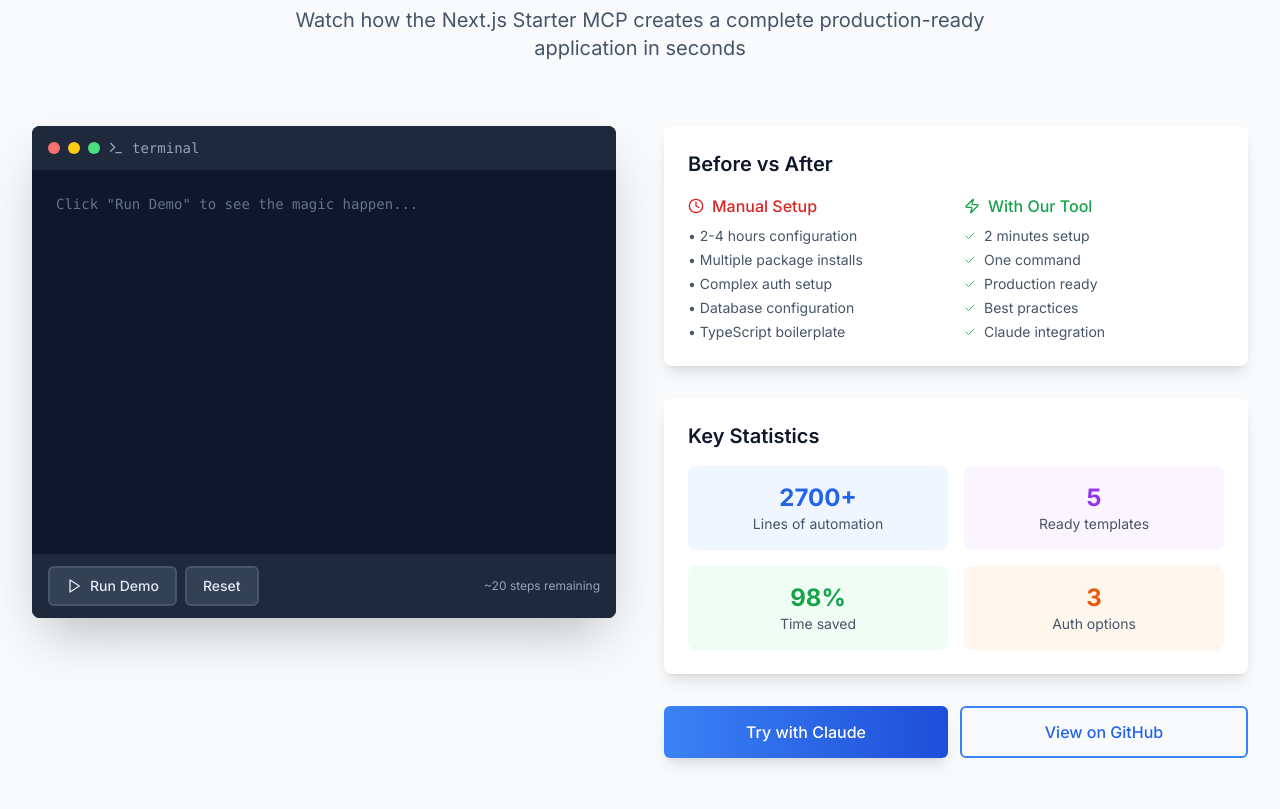
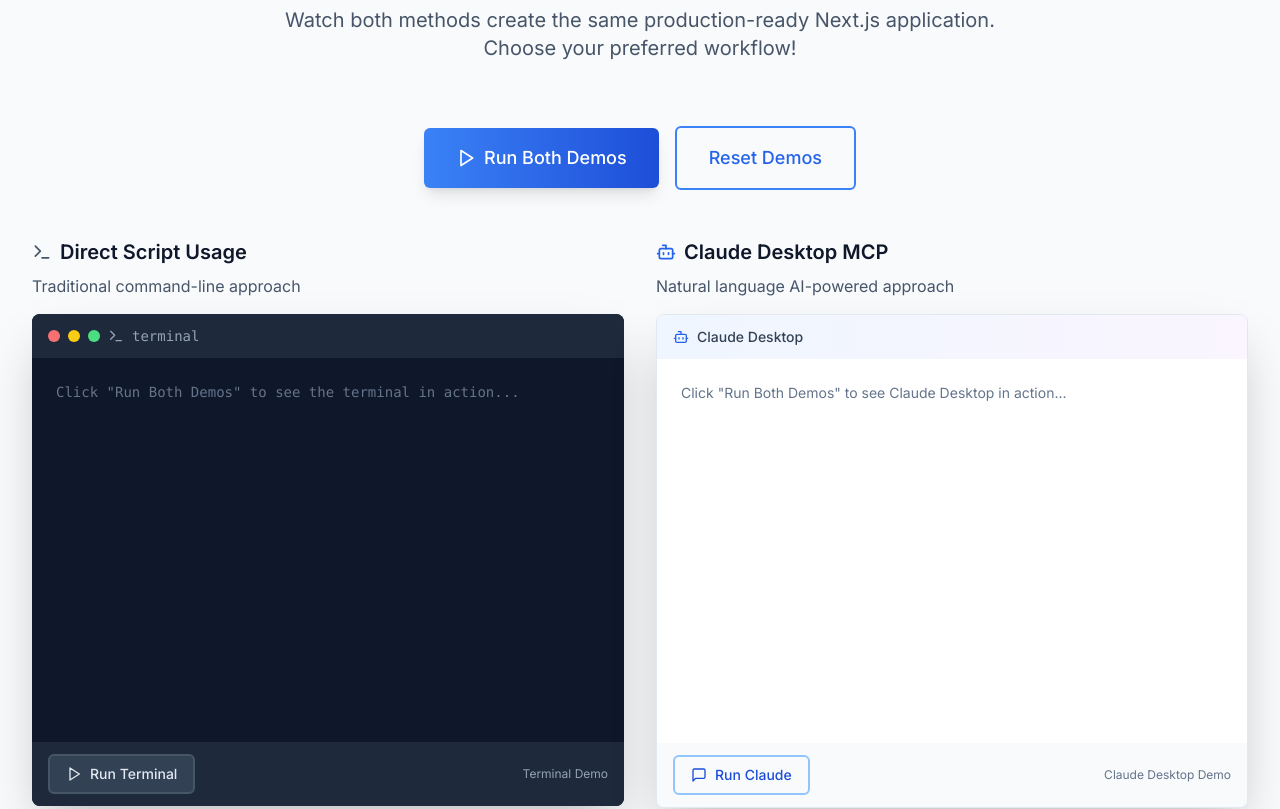
Before and after one commit to Bendako/next-starter-mcp-landing-page, a Next.js app: page / in a window 1280 px wide. Shown: the part 1260-2069 px from the top of the page. Built offline with nearby package versions, Linux system fonts and the light colour scheme.

Commit message:
feat: Update GitHub repository links throughout landing page components

```diff
--- a/src/components/Demo.tsx
+++ b/src/components/Demo.tsx
@@ -1,7 +1,7 @@
 'use client'
 
 import { useState, useEffect } from 'react'
-import { Play, Terminal, Check, Clock, Zap } from 'lucide-react'
+import { Play, Terminal, Check, Clock, Zap, MessageSquare, Bot } from 'lucide-react'
 import Button from './ui/Button'
 
 const terminalSteps = [
@@ -27,36 +27,91 @@
   { text: '🌐 Run: npm run dev', delay: 8000 },
 ]
 
+const claudeSteps = [
+  { text: '👤 Create a new Next.js app called "my-saas-app" with authentication and database', delay: 0, user: true },
+  { text: '', delay: 1000 },
+  { text: '🤖 I\'ll help you create a production-ready Next.js SaaS application!', delay: 1500, claude: true },
+  { text: '', delay: 2000 },
+  { text: '🤖 Let me run the Next.js Starter MCP script with the right configuration...', delay: 2500, claude: true },
+  { text: '', delay: 3000 },
+  { text: '⚡ Executing: ./create-next-starter.sh --template saas my-saas-app', delay: 3500, command: true },
+  { text: '', delay: 4000 },
+  { text: '✅ Setting up Next.js 14 with TypeScript', delay: 4500, success: true },
+  { text: '✅ Configuring Tailwind CSS with custom theme', delay: 5000, success: true },
+  { text: '✅ Installing Clerk for authentication', delay: 5500, success: true },
+  { text: '✅ Setting up Convex real-time database', delay: 6000, success: true },
+  { text: '✅ Generating SaaS-specific components', delay: 6500, success: true },
+  { text: '✅ Configuring payment integration hooks', delay: 7000, success: true },
+  { text: '', delay: 7500 },
+  { text: '🎉 Perfect! Your SaaS application is ready to go!', delay: 8000, highlight: true, claude: true },
+  { text: '', delay: 8500 },
+  { text: '🤖 You can now run `npm run dev` to start building your SaaS product.', delay: 9000, claude: true },
+]
+
 export default function Demo() {
-  const [currentStep, setCurrentStep] = useState(0)
-  const [isPlaying, setIsPlaying] = useState(false)
-  const [displayedSteps, setDisplayedSteps] = useState<typeof terminalSteps>([])
+  const [terminalStep, setTerminalStep] = useState(0)
+  const [claudeStep, setClaudeStep] = useState(0)
+  const [isTerminalPlaying, setIsTerminalPlaying] = useState(false)
+  const [isClaudePlaying, setIsClaudePlaying] = useState(false)
+  const [terminalDisplayed, setTerminalDisplayed] = useState<typeof terminalSteps>([])
+  const [claudeDisplayed, setClaudeDisplayed] = useState<typeof claudeSteps>([])
 
+  // Terminal animation
   useEffect(() => {
-    if (!isPlaying) return
+    if (!isTerminalPlaying) return
 
     const timer = setTimeout(() => {
-      if (currentStep < terminalSteps.length) {
-        setDisplayedSteps(prev => [...prev, terminalSteps[currentStep]])
-        setCurrentStep(prev => prev + 1)
+      if (terminalStep < terminalSteps.length) {
+        setTerminalDisplayed(prev => [...prev, terminalSteps[terminalStep]])
+        setTerminalStep(prev => prev + 1)
       } else {
-        setIsPlaying(false)
+        setIsTerminalPlaying(false)
       }
-    }, terminalSteps[currentStep]?.delay || 1000)
+    }, terminalSteps[terminalStep]?.delay || 1000)
 
     return () => clearTimeout(timer)
-  }, [currentStep, isPlaying])
+  }, [terminalStep, isTerminalPlaying])
 
-  const startDemo = () => {
-    setCurrentStep(0)
-    setDisplayedSteps([])
-    setIsPlaying(true)
+  // Claude animation
+  useEffect(() => {
+    if (!isClaudePlaying) return
+
+    const timer = setTimeout(() => {
+      if (claudeStep < claudeSteps.length) {
+        setClaudeDisplayed(prev => [...prev, claudeSteps[claudeStep]])
+        setClaudeStep(prev => prev + 1)
+      } else {
+        setIsClaudePlaying(false)
+      }
+    }, claudeSteps[claudeStep]?.delay || 1000)
+
+    return () => clearTimeout(timer)
+  }, [claudeStep, isClaudePlaying])
+
+  const startTerminal = () => {
+    setTerminalStep(0)
+    setTerminalDisplayed([])
+    setIsTerminalPlaying(true)
   }
 
-  const resetDemo = () => {
-    setCurrentStep(0)
-    setDisplayedSteps([])
-    setIsPlaying(false)
+  const startClaude = () => {
+    setClaudeStep(0)
+    setClaudeDisplayed([])
+    setIsClaudePlaying(true)
+  }
+
+  const startBoth = () => {
+    startTerminal()
+    startClaude()
+  }
+
+  const resetBoth = () => {
+    setTerminalStep(0)
+    setClaudeStep(0)
+    setTerminalDisplayed([])
+    setClaudeDisplayed([])
+    setIsTerminalPlaying(false)
+    setIsClaudePlaying(false)
   }
 
   return (
@@ -68,13 +123,44 @@
             See It In Action
           </h2>
           <p className="text-xl text-slate-600 max-w-3xl mx-auto">
-            Watch how the Next.js Starter MCP creates a complete production-ready application in seconds
+            Watch both methods create the same production-ready Next.js application. Choose your preferred workflow!
           </p>
         </div>
 
-        <div className="grid lg:grid-cols-2 gap-12 items-start">
-          {/* Interactive Terminal */}
-          <div className="order-2 lg:order-1">
+        {/* Demo Controls */}
+        <div className="text-center mb-12">
+          <div className="flex flex-col sm:flex-row gap-4 justify-center items-center">
+            <Button
+              onClick={startBoth}
+              disabled={isTerminalPlaying || isClaudePlaying}
+              size="lg"
+              className="group"
+            >
+              <Play className="h-5 w-5 mr-2" />
+              Run Both Demos
+            </Button>
+            <Button
+              variant="outline"
+              onClick={resetBoth}
+              size="lg"
+            >
+              Reset Demos
+            </Button>
+          </div>
+        </div>
+
+        {/* Side by Side Demos */}
+        <div className="grid lg:grid-cols-2 gap-8 mb-16">
+          {/* Terminal Demo */}
+          <div>
+            <div className="mb-4">
+              <h3 className="text-xl font-semibold text-slate-900 mb-2 flex items-center">
+                <Terminal className="h-5 w-5 mr-2 text-slate-600" />
+                Direct Script Usage
+              </h3>
+              <p className="text-slate-600">Traditional command-line approach</p>
+            </div>
+
             <div className="bg-slate-900 rounded-lg overflow-hidden shadow-2xl">
               {/* Terminal Header */}
               <div className="bg-slate-800 px-4 py-3 flex items-center space-x-2">
@@ -91,7 +177,7 @@
 
               {/* Terminal Content */}
               <div className="p-6 h-96 overflow-y-auto font-mono text-sm">
-                {displayedSteps.map((step, index) => (
+                {terminalDisplayed.map((step, index) => (
                   <div
                     key={index}
                     className={`mb-2 ${
@@ -105,128 +191,131 @@
                     }`}
                   >
                     {step.text}
-                    {index === displayedSteps.length - 1 && isPlaying && (
+                    {index === terminalDisplayed.length - 1 && isTerminalPlaying && (
                       <span className="animate-pulse">|</span>
                     )}
                   </div>
                 ))}
-                {!isPlaying && displayedSteps.length === 0 && (
+                {!isTerminalPlaying && terminalDisplayed.length === 0 && (
                   <div className="text-slate-500">
-                    Click &quot;Run Demo&quot; to see the magic happen...
+                    Click &quot;Run Both Demos&quot; to see the terminal in action...
                   </div>
                 )}
               </div>
 
-              {/* Terminal Controls */}
+              {/* Terminal Footer */}
               <div className="bg-slate-800 px-4 py-3 flex justify-between items-center">
-                <div className="flex space-x-2">
                 <Button
                   variant="outline"
                   size="sm"
-                    onClick={startDemo}
-                    disabled={isPlaying}
+                  onClick={startTerminal}
+                  disabled={isTerminalPlaying}
                   className="bg-slate-700 border-slate-600 text-slate-200 hover:bg-slate-600"
                 >
                   <Play className="h-4 w-4 mr-2" />
-                    Run Demo
+                  Run Terminal
                 </Button>
-                  <Button
-                    variant="outline"
-                    size="sm"
-                    onClick={resetDemo}
-                    className="bg-slate-700 border-slate-600 text-slate-200 hover:bg-slate-600"
-                  >
-                    Reset
-                  </Button>
-                </div>
                 <div className="text-slate-400 text-xs">
-                  ~{Math.max(0, terminalSteps.length - currentStep)} steps remaining
+                  Terminal Demo
                 </div>
               </div>
             </div>
           </div>
 
-          {/* Demo Stats & Features */}
-          <div className="order-1 lg:order-2 space-y-8">
-            {/* Before vs After */}
-            <div className="bg-white rounded-lg p-6 shadow-lg">
-              <h3 className="text-xl font-semibold text-slate-900 mb-4">Before vs After</h3>
-              <div className="grid grid-cols-2 gap-4">
+          {/* Claude Desktop Demo */}
           <div>
-                  <h4 className="font-medium text-red-600 mb-2 flex items-center">
-                    <Clock className="h-4 w-4 mr-2" />
-                    Manual Setup
-                  </h4>
-                  <ul className="text-sm text-slate-600 space-y-1">
-                    <li>• 2-4 hours configuration</li>
-                    <li>• Multiple package installs</li>
-                    <li>• Complex auth setup</li>
-                    <li>• Database configuration</li>
-                    <li>• TypeScript boilerplate</li>
-                  </ul>
+            <div className="mb-4">
+              <h3 className="text-xl font-semibold text-slate-900 mb-2 flex items-center">
+                <Bot className="h-5 w-5 mr-2 text-primary-600" />
+                Claude Desktop MCP
+              </h3>
+              <p className="text-slate-600">Natural language AI-powered approach</p>
             </div>
-                <div>
-                  <h4 className="font-medium text-green-600 mb-2 flex items-center">
-                    <Zap className="h-4 w-4 mr-2" />
-                    With Our Tool
-                  </h4>
-                  <ul className="text-sm text-slate-600 space-y-1">
-                    <li className="flex items-center">
-                      <Check className="h-3 w-3 text-green-500 mr-2" />
-                      2 minutes setup
-                    </li>
-                    <li className="flex items-center">
-                      <Check className="h-3 w-3 text-green-500 mr-2" />
-                      One command
-                    </li>
-                    <li className="flex items-center">
-                      <Check className="h-3 w-3 text-green-500 mr-2" />
-                      Production ready
-                    </li>
-                    <li className="flex items-center">
-                      <Check className="h-3 w-3 text-green-500 mr-2" />
-                      Best practices
-                    </li>
-                    <li className="flex items-center">
-                      <Check className="h-3 w-3 text-green-500 mr-2" />
-                      Claude integration
-                    </li>
-                  </ul>
+
+            <div className="bg-white rounded-lg overflow-hidden shadow-2xl border border-slate-200">
+              {/* Claude Header */}
+              <div className="bg-gradient-to-r from-primary-50 to-secondary-50 px-4 py-3 flex items-center space-x-2">
+                <div className="flex items-center space-x-2">
+                  <Bot className="h-4 w-4 text-primary-600" />
+                  <span className="text-slate-700 text-sm font-medium">Claude Desktop</span>
+                </div>
+              </div>
+
+              {/* Claude Content */}
+              <div className="p-6 h-96 overflow-y-auto text-sm">
+                {claudeDisplayed.map((step, index) => (
+                  <div key={index} className="mb-3">
+                    {step.text && (
+                      <div className={`${
+                        step.user
+                          ? 'bg-primary-50 text-primary-900 p-3 rounded-lg border border-primary-200'
+                          : step.claude
+                          ? 'bg-secondary-50 text-secondary-900 p-3 rounded-lg border border-secondary-200'
+                          : step.command
+                          ? 'bg-slate-100 text-slate-800 p-2 rounded font-mono text-xs'
+                          : step.success
+                          ? 'text-green-600 flex items-center'
+                          : step.highlight
+                          ? 'text-primary-600 font-semibold'
+                          : 'text-slate-600'
+                      }`}>
+                        {step.success && <Check className="h-3 w-3 mr-2" />}
+                        {step.text}
+                        {index === claudeDisplayed.length - 1 && isClaudePlaying && (
+                          <span className="animate-pulse">|</span>
+                        )}
+                      </div>
+                    )}
+                  </div>
+                ))}
+                {!isClaudePlaying && claudeDisplayed.length === 0 && (
+                  <div className="text-slate-500">
+                    Click &quot;Run Both Demos&quot; to see Claude Desktop in action...
+                  </div>
+                )}
+              </div>
+
+              {/* Claude Footer */}
+              <div className="bg-slate-50 px-4 py-3 flex justify-between items-center">
+                <Button
+                  variant="outline"
+                  size="sm"
+                  onClick={startClaude}
+                  disabled={isClaudePlaying}
+                  className="border-primary-300 text-primary-700 hover:bg-primary-50"
+                >
+                  <MessageSquare className="h-4 w-4 mr-2" />
+                  Run Claude
+                </Button>
+                <div className="text-slate-500 text-xs">
+                  Claude Desktop Demo
+                </div>
+              </div>
             </div>
           </div>
         </div>
 
-            {/* Key Statistics */}
-            <div className="bg-white rounded-lg p-6 shadow-lg">
-              <h3 className="text-xl font-semibold text-slate-900 mb-4">Key Statistics</h3>
-              <div className="grid grid-cols-2 gap-4">
-                <div className="text-center p-4 bg-primary-50 rounded-lg">
+        {/* Comparison Stats */}
+        <div className="bg-white rounded-lg p-8 shadow-lg">
+          <h3 className="text-xl font-semibold text-slate-900 mb-6 text-center">
+            Two Methods, Same Powerful Result
+          </h3>
+          <div className="grid md:grid-cols-2 lg:grid-cols-4 gap-6 text-center">
+            <div>
               <div className="text-2xl font-bold text-primary-600">2700+</div>
               <div className="text-sm text-slate-600">Lines of automation</div>
             </div>
-                <div className="text-center p-4 bg-secondary-50 rounded-lg">
-                  <div className="text-2xl font-bold text-secondary-600">5</div>
+            <div>
+              <div className="text-2xl font-bold text-secondary-600">98%</div>
+              <div className="text-sm text-slate-600">Time savings</div>
+            </div>
+            <div>
+              <div className="text-2xl font-bold text-green-600">&lt; 2min</div>
+              <div className="text-sm text-slate-600">Setup time</div>
+            </div>
+            <div>
+              <div className="text-2xl font-bold text-blue-600">5</div>
               <div className="text-sm text-slate-600">Ready templates</div>
-                </div>
-                <div className="text-center p-4 bg-green-50 rounded-lg">
-                  <div className="text-2xl font-bold text-green-600">98%</div>
-                  <div className="text-sm text-slate-600">Time saved</div>
-                </div>
-                <div className="text-center p-4 bg-orange-50 rounded-lg">
-                  <div className="text-2xl font-bold text-orange-600">3</div>
-                  <div className="text-sm text-slate-600">Auth options</div>
-                </div>
-              </div>
-            </div>
-
-            {/* Quick Actions */}
-            <div className="flex flex-col sm:flex-row gap-3">
-              <Button className="flex-1">
-                Try with Claude
-              </Button>
-              <Button variant="outline" className="flex-1">
-                View on GitHub
-              </Button>
             </div>
           </div>
         </div>
--- a/src/components/Header.tsx
+++ b/src/components/Header.tsx
@@ -9,7 +9,7 @@
   { name: 'Demo', href: '#demo' },
   { name: 'How It Works', href: '#how-it-works' },
   { name: 'Examples', href: '#code-examples' },
-  { name: 'GitHub', href: 'https://github.com', external: true },
+  { name: 'GitHub', href: 'https://github.com/Bendako/next-starter-mcp-landing-page', external: true },
 ]
 
 export default function Header() {
```
Also changed, not shown: src/components/Footer.tsx (+8 -8 lines), src/components/Hero.tsx (+8 -1 lines). Lines whose indentation alone changed are shown as unchanged.
